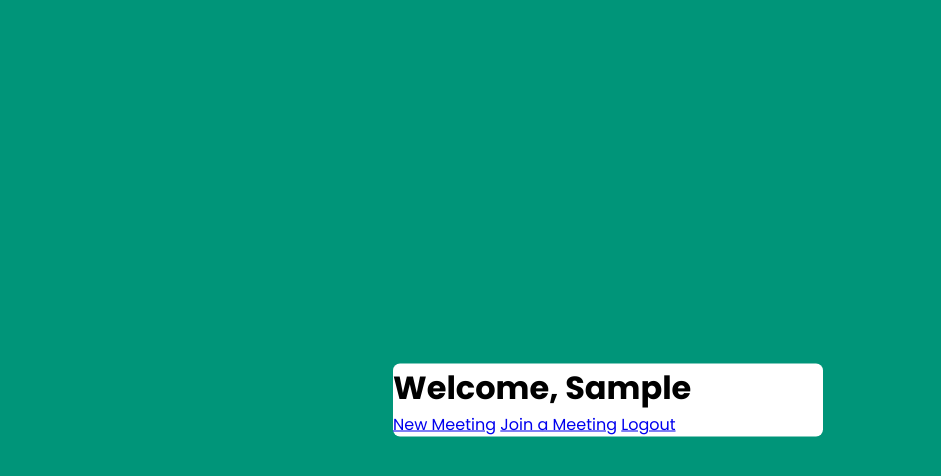
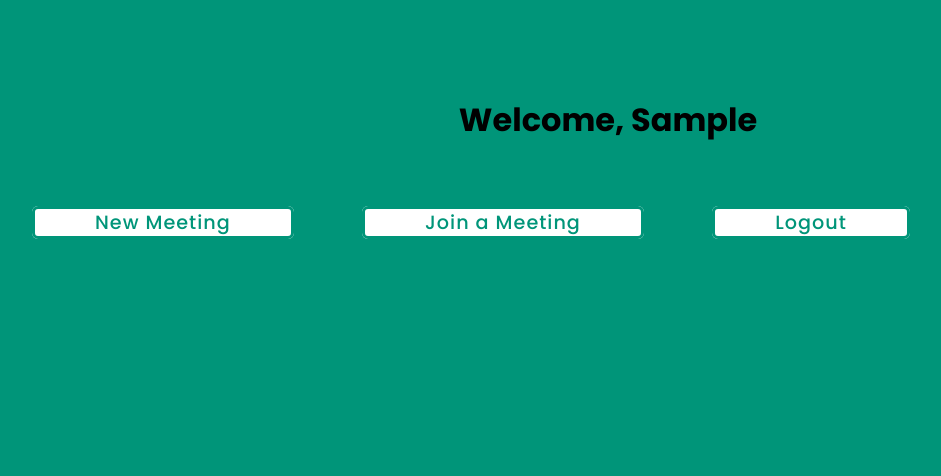
Before and after one commit to ARamosCaio/videocall_app, a Django app: page /dashboard/ in a window 1280 px wide. Shown: the top 476 px of the page, without its empty margins (32-973 px from the left). Run offline with Django 4.2, Linux system fonts and the light colour scheme; the visitor is signed in with stand-in values (Sample User, id 1).

Commit message:
feat: added dashboard style

```diff
--- a/video_conference/videoconf_app/static/css/style.css
+++ b/video_conference/videoconf_app/static/css/style.css
@@ -22,7 +22,7 @@ body{
   border-radius: 7px;
   box-shadow: 0 5px 10px rgba(0,0,0,0.3);
 }
-
+/*
 .container .registration{
   display: none;
 }
@@ -34,7 +34,7 @@ body{
 }
 #check{
   display: none;
-}
+}*/
 .container .form{
   padding: 2rem;
 }
@@ -91,12 +91,39 @@ body{
 }
 
 .dashboard{
-  position: absolute;
-  top: 50%;
-  left: 50%;
-  transform: translate(-50%,-50%);
-  max-width: 430px;
+  padding: 2em;
+}
+
+.dashboard h1{
+  text-align: center;
+  margin: 2em;
+}
+.dashboard a{
+  height: 100px;
   width: 100%;
+  padding: 0 60px;
+  margin-bottom: 1.3rem;
+  font-size: 17px;
+  border: 3px solid #009579;
+  border-radius: 6px;
+  outline: none;
+  text-decoration: none;
+}
+
+.dashboard a.button{
+  color: #009579;
   background: #fff;
-  border-radius: 7px;
+  font-size: 1.2rem;
+  font-weight: 500;
+  letter-spacing: 1px;
+  margin: 2rem;
+
+  cursor: pointer;
+  transition: 0.4s;
+
 }
+
+.dashboard a.button:hover{
+  background: #009579;
+  color: #ddd;
+}
```
